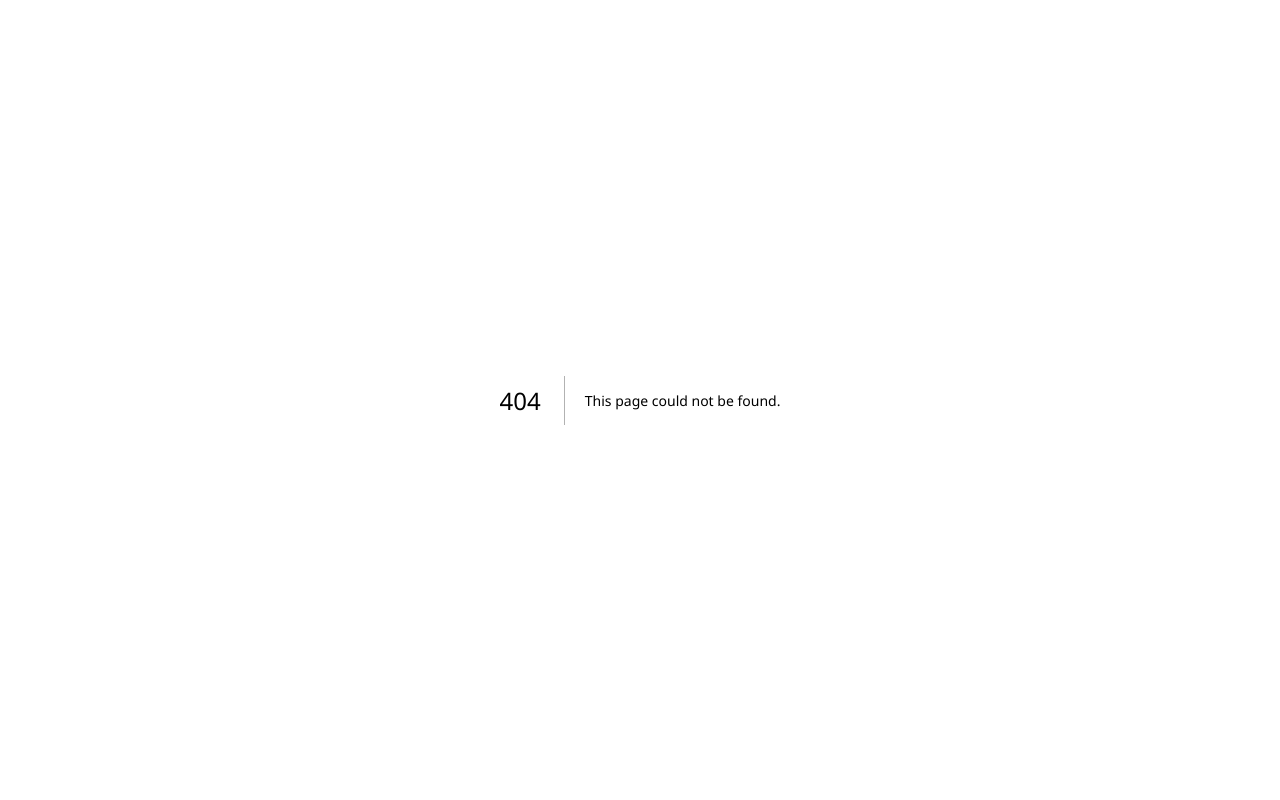
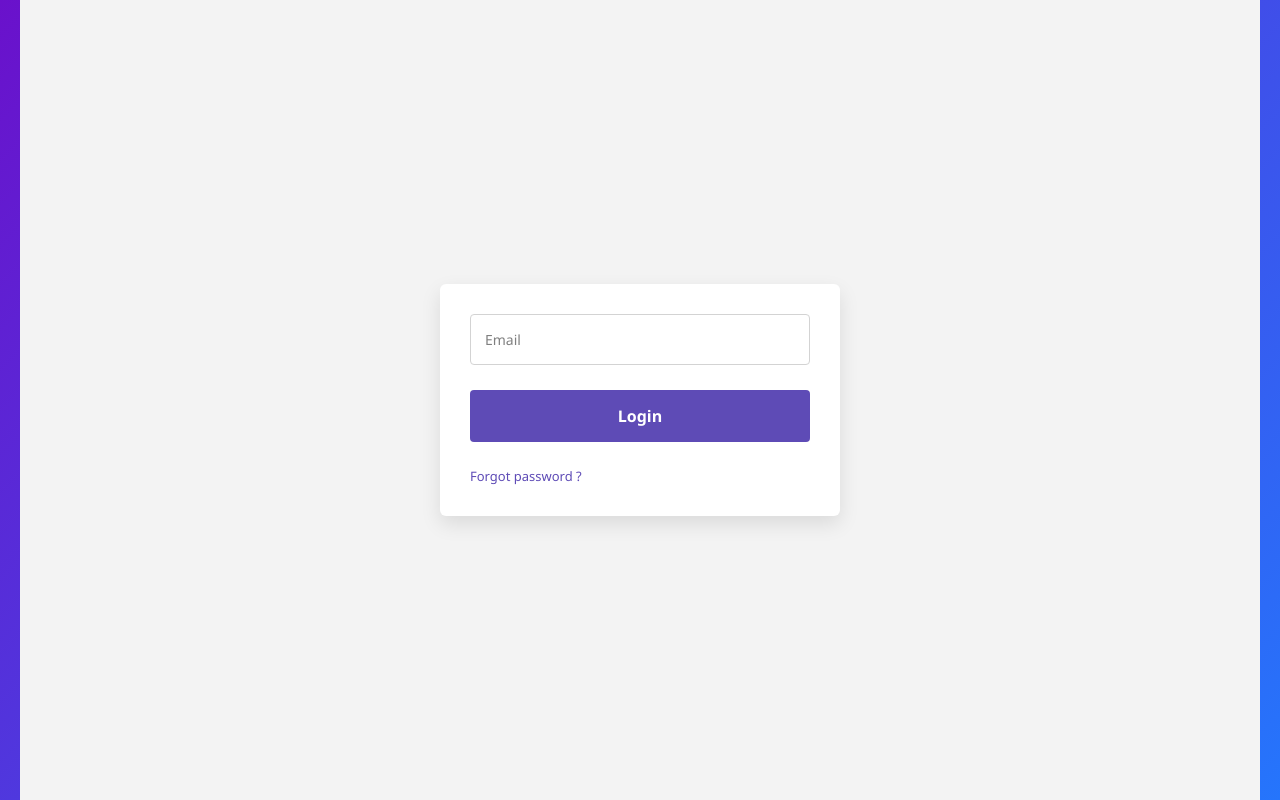
Before and after one commit to lovesengar2000/hrshit, a Next.js app: page /login in a window 1280 px wide. Before the commit this address had no page. Built offline with nearby package versions, Linux system fonts and the light colour scheme.

Commit message:
Login Page Added

```diff
--- /dev/null
+++ b/app/login/login.module.css
@@ -0,0 +1,89 @@
+@import "tailwindcss";
+
+.LoginWrapper {
+  height: 100vh;
+  width: 100%;
+  background-color: #f3f3f3;
+  display: flex;
+  justify-content: center;
+  align-items: center;
+}
+
+.LoginModal {
+  background-color: #ffffff;
+  padding: 30px;
+  min-width: 400px;
+  border-radius: 6px;
+  box-shadow: 0 8px 20px rgba(0, 0, 0, 0.1);
+}
+
+.FormBlock {
+  display: flex;
+  flex-direction: column;
+  gap: 15px;
+}
+
+.Input {
+  padding: 14px;
+  border-radius: 4px;
+  border: 1px solid #d3d3d3;
+  font-size: 14px;
+  outline: none;
+}
+
+.Input:focus {
+  border-color: #6c5ce7;
+}
+
+.CaptchaRow {
+  display: flex;
+  align-items: center;
+  gap: 10px;
+}
+
+.CaptchaText {
+  font-size: 20px;
+  font-weight: bold;
+  color: #9acd32;
+  letter-spacing: 2px;
+}
+
+.RefreshBtn {
+  border: none;
+  background: none;
+  font-size: 18px;
+  cursor: pointer;
+  color: #6c5ce7;
+}
+
+.CaptchaInput {
+  flex: 1;
+  padding: 12px;
+  border-radius: 4px;
+  border: 1px solid #d3d3d3;
+  font-size: 14px;
+  outline: none;
+}
+
+.LoginBtn {
+  margin-top: 10px;
+  padding: 14px;
+  background-color: #5e4bb6;
+  color: white;
+  border: none;
+  border-radius: 4px;
+  font-weight: 600;
+  cursor: pointer;
+  transition: 0.2s ease;
+}
+
+.LoginBtn:hover {
+  background-color: #4a39a5;
+}
+
+.ForgotPassword {
+  margin-top: 10px;
+  font-size: 13px;
+  color: #5e4bb6;
+  cursor: pointer;
+}
--- /dev/null
+++ b/app/login/page.jsx
@@ -0,0 +1,56 @@
+'use client'
+import React from "react";
+import style from "./login.module.css";
+import { useState, useEffect } from 'react';
+import { useRouter } from 'next/navigation';
+
+const page = () => {
+  const router = useRouter();
+  const emailRegex = /^[a-zA-Z0-9._%+-]+@[a-zA-Z0-9.-]+\.[a-zA-Z]{2,}$/;
+
+  const [IsExsistingUser, setIsExsistingUser] = useState(null);
+
+  const FocusChanged = async (e) => {
+    const email = e.target.value;
+    const isValid = emailRegex.test(email);
+    if(isValid){
+      // Call API to check if user exists
+      // Set to true if user exists, false otherwise
+    }
+    console.log(email);
+  }
+  const OnForgotPasswordClicked = () => {
+    router.push('/forgotPassword');
+  }
+  return (
+    <div className={style.LoginWrapper}>
+      <div className={style.LoginModal}>
+        <div className={style.FormBlock}>
+          <input
+            id="EmailField"
+            placeholder="Email"
+            type="text"
+            className={style.Input}
+            onBlur={(e)=> FocusChanged(e)}
+          />
+          {IsExsistingUser !== null &&
+             <input
+              style={{display: IsExsistingUser ? 'block' : 'none'}}
+              id="PasswordField"
+              placeholder="Password"
+              type="password"
+              className={style.Input}
+            />
+          }
+          {IsExsistingUser !== null && !IsExsistingUser && <div className={style.ForgotPassword}>Forgot password ?</div>}
+
+          <button className={style.LoginBtn}>Login</button>
+
+          <div onClick={()=> OnForgotPasswordClicked()} className={style.ForgotPassword}>Forgot password ?</div>
+        </div>
+      </div>
+    </div>
+  );
+};
+
+export default page;
```
